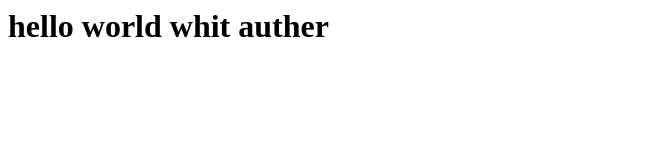
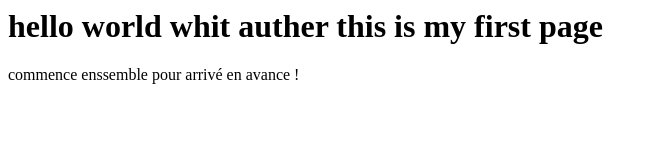
Before and after one commit to bouziane29/coursera-test, a plain HTML site: page site/index.html in a window 1280 px wide. Shown: the whole page, without its empty margins (0-658 px from the left). Drawn offline with Linux system fonts and the light colour scheme.

Commit message:
My second page

```diff
--- a/site/index.html
+++ b/site/index.html
@@ -3,6 +3,7 @@
         <title> html page coursera    </title>
     </head>
 <body>
-    <h1> hello world whit auther </h1>
+    <h1> hello world whit auther this is my first page </h1>
+    <p> commence enssemble pour arrivé en avance !</p>
 </body>
 </html>
```
